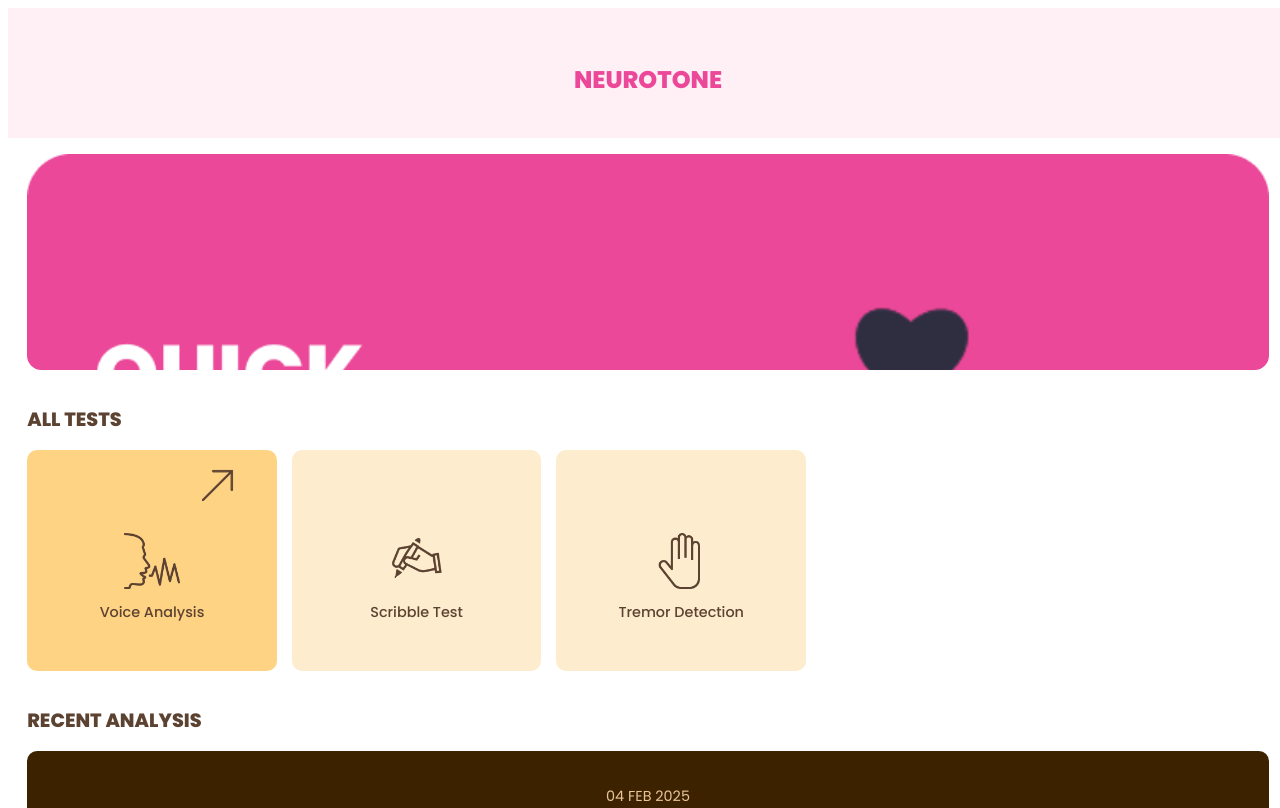
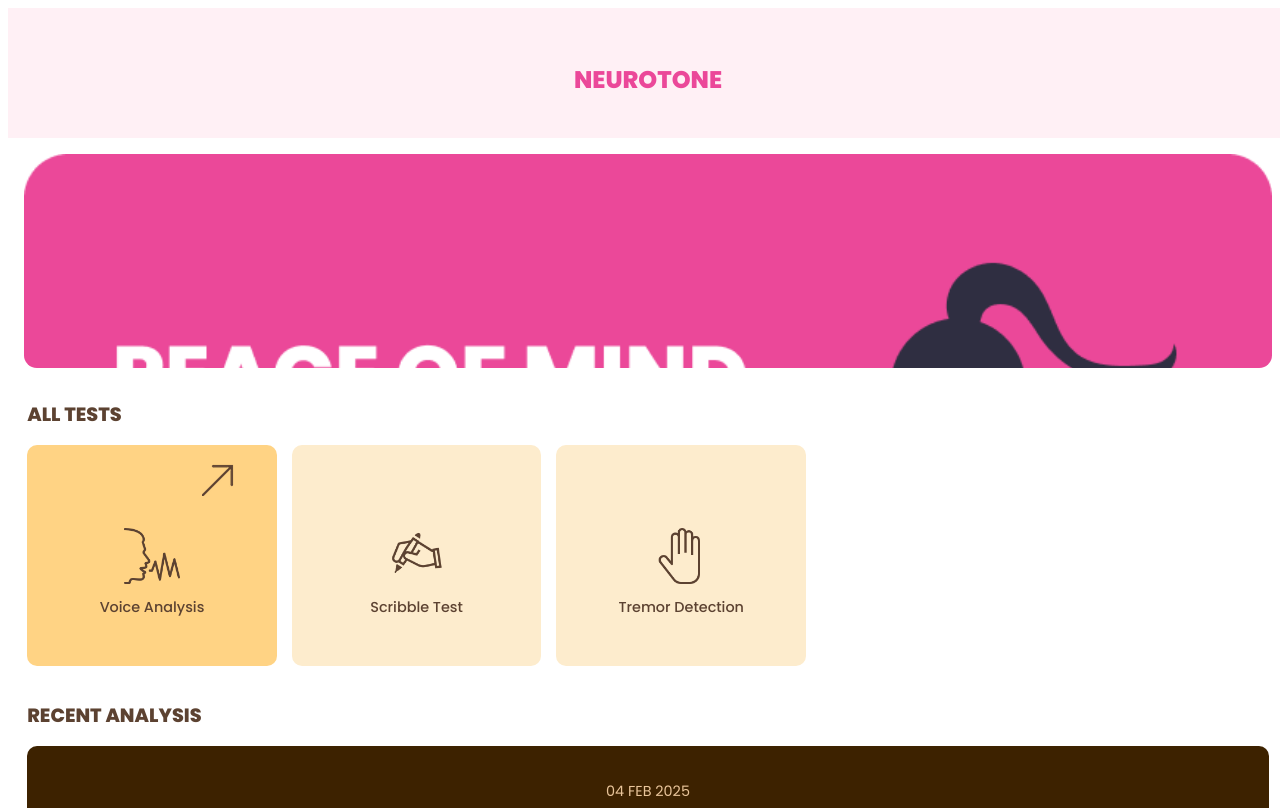
Before and after one commit to JeswinSunsi/neurotone, a Vue app: page /home in a window 1280 px wide. Built offline with nearby package versions, Linux system fonts and the light colour scheme; the HTML template or start-up script is replaced by a standard one.

Commit message:
Add carousal

```diff
--- a/src/views/Home.vue
+++ b/src/views/Home.vue
@@ -6,7 +6,13 @@
                 <h1>NEUROTONE</h1>
             </div>
 
-            <div class="brown-box"></div>
+            <Carousel v-bind="config" style="margin-bottom: 2rem; height: 13.4rem; border-radius: 0.8rem;">
+            <Slide v-for="image in images" :key="image.id" @click="$router.push(image.route)" style="padding: 0rem 1rem; height: 13.4rem; border-radius: 0.8rem;">
+                <div class="autoscroll-container"
+                    :style='`background-image: url(${image.url}); background-size: cover; height: 100%; width: 100%; border-radius: 0.8rem;`'>
+                </div>
+            </Slide>
+        </Carousel>
 
             <section class="all-tests-section">
                 <h2>ALL TESTS</h2>
@@ -76,12 +82,20 @@
 
 <script setup>
 import { ref } from 'vue';
+import 'vue3-carousel/dist/carousel.css';
+import { Carousel, Slide } from 'vue3-carousel';
+
+import cardImage1 from "../assets/banner.png"
+import cardImage2 from "../assets/banner2.png"
+import cardImage3 from "../assets/banner3.png"
 
 const isTouched = ref('voice')
 
+const images = [{ "id": 1, "url": cardImage2, "route": "/tremor" }, { "id": 2, "url": cardImage3, "route": "/write" }, { "id": 3, "url": cardImage1, "route": "/voice" }]
+
 async function getRecentReport(){
     try {
-        const response = await fetch('https://c476-122-187-117-178.ngrok-free.app/report', {
+        const response = await fetch('https://6124-122-187-117-178.ngrok-free.app/report', {
             method: 'GET',
         });
 
@@ -105,6 +119,16 @@ async function getRecentReport(){
         console.error('Error fetching PDF:', error);
     }
 }
+
+const config = {
+    height: 196,
+    itemsToShow: 1,
+    gap: 5,
+    autoplay: 3000,
+    wrapAround: true,
+    pauseAutoplayOnHover: true,
+};
+
 </script>
 
 <style scoped>
```
